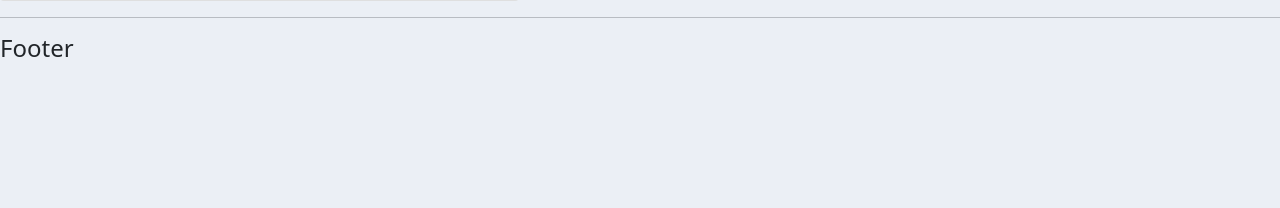
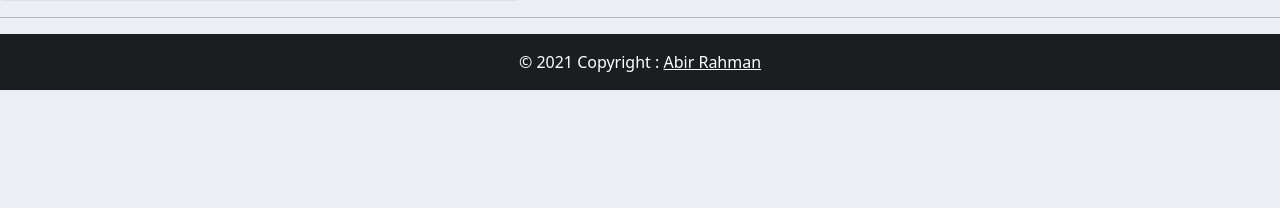
Before and after one commit to AbirRahmanOne/crm, a Django app: page / in a window 1280 px wide. Shown: the part 398-606 px from the top of the page. Run offline with Django 3.2, Linux system fonts and the light colour scheme; the visitor is signed in with stand-in values (Sample User, id 1).

Commit message:
update footer

```diff
--- a/accounts/templates/accounts/main.html
+++ b/accounts/templates/accounts/main.html
@@ -17,8 +17,17 @@
 
 
     {% endblock %}
+
     <hr>
-    <h4>Footer</h4>
+    <!-- Footer -->
+    <footer class="bg-dark text-center text-lg-start">
+      <!-- Copyright -->
+      <div class="text-white text-center p-3" style="background-color: rgba(0, 0, 0, 0.2)">
+        © 2021 Copyright :
+        <a class="text-white" href="https://github.com/AbirRahmanOne">Abir Rahman</a>
+      </div>
+      <!-- Copyright -->
+</footer>
 
 </body>
     <script src="https://cdn.jsdelivr.net/npm/bootstrap@5.0.0-beta1/dist/js/bootstrap.bundle.min.js"
```
Also changed, not shown: requirements.txt (added).
